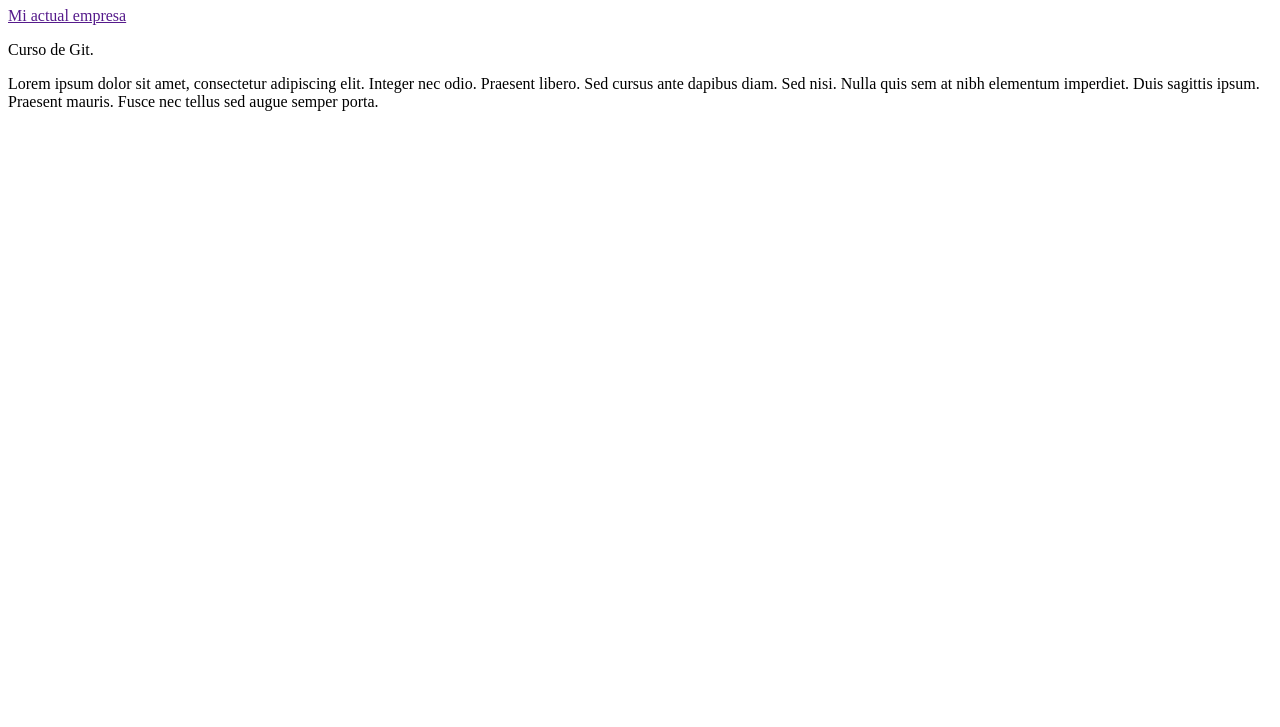
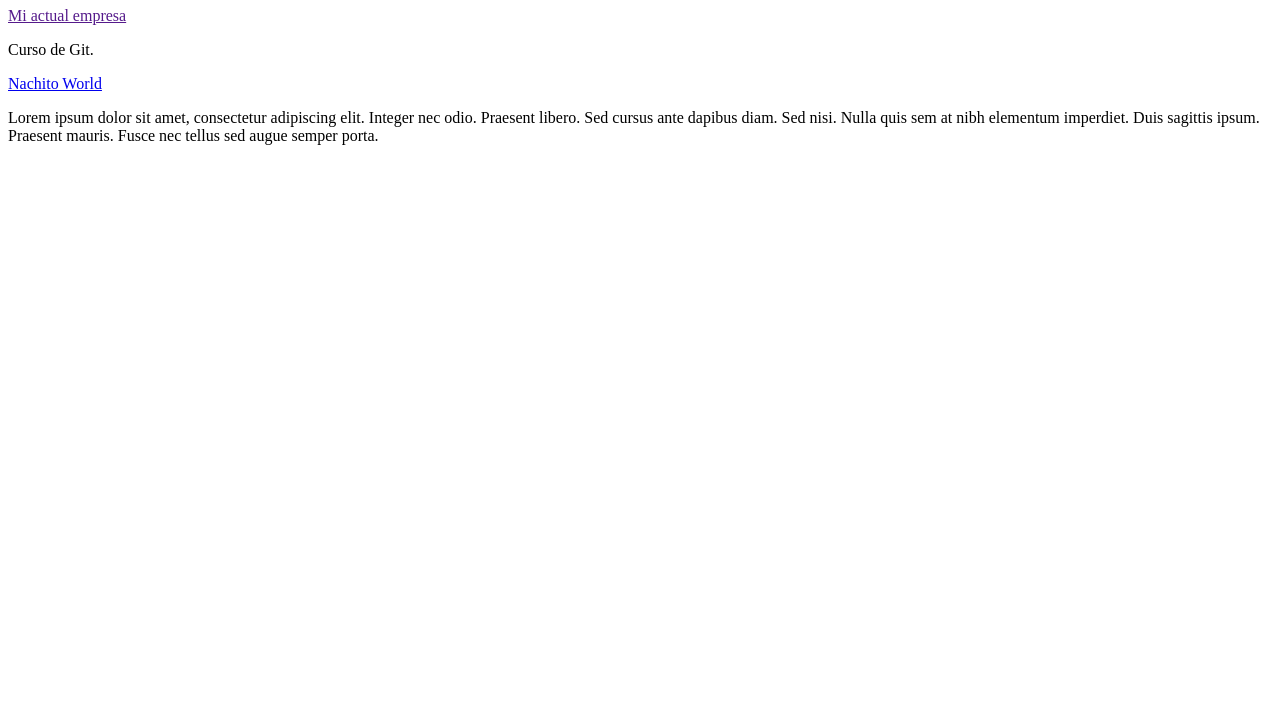
Before and after one commit to ignacyuz/garamendi001, a plain HTML site: page index.html in a window 1280 px wide. Shown: the part 73-800 px from the top of the page. Drawn offline with Linux system fonts and the light colour scheme.

Commit message:
Update a F1

```diff
--- a/index.html
+++ b/index.html
@@ -11,6 +11,7 @@
     <h1>Proyecto No 379</h1>
     <a href="">Mi actual empresa</a>
     <p>Curso de Git.</p>
+    <a href="www.f1.com">Nachito World</a>
     <p>Lorem ipsum dolor sit amet, consectetur adipiscing elit. Integer nec odio. Praesent libero. Sed cursus ante dapibus diam. Sed nisi. Nulla quis sem at nibh elementum imperdiet. Duis sagittis ipsum. Praesent mauris. Fusce nec tellus sed augue semper porta.</p>
 </body>
 
```
